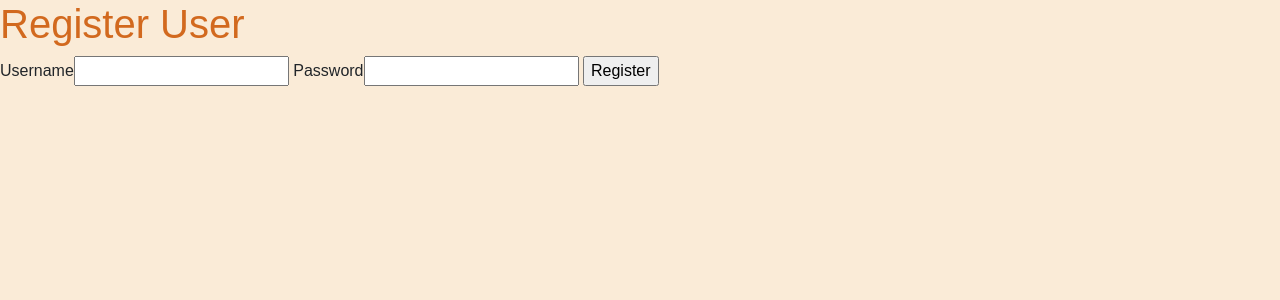
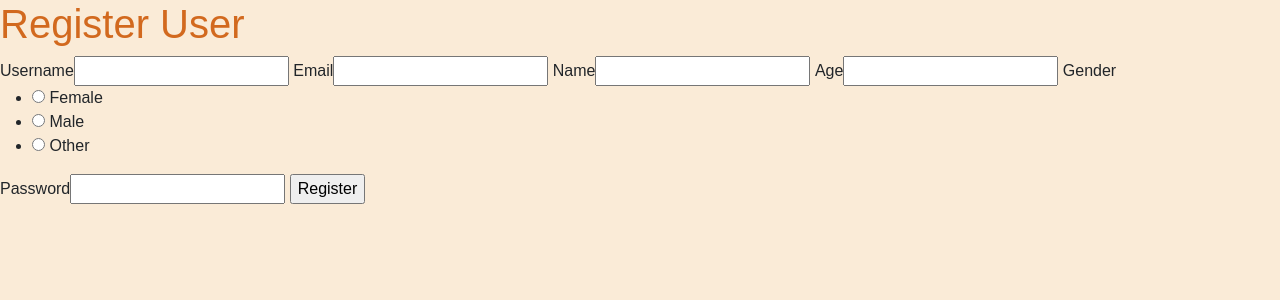
Before and after one commit to JuanF2019/flask-demo, a Flask app: page /auth/register in a window 1280 px wide. Shown: the part 56-356 px from the top of the page. Run offline with Flask 3, Linux system fonts and the light colour scheme.

Commit message:
Added more fields

```diff
--- a/register_form/app.py
+++ b/register_form/app.py
@@ -1,6 +1,6 @@
 from flask import Flask, render_template, url_for, request
 from datetime import datetime
-from wtforms.validators import DataRequired, Length
+from wtforms.validators import DataRequired, Length, Email, InputRequired
 
 app = Flask(__name__)
 app.config.from_mapping(
@@ -14,11 +14,18 @@ def index():
 
 #Crear formulario
 from flask_wtf import FlaskForm
-from wtforms import StringField, PasswordField, SubmitField
+from wtforms import StringField, PasswordField, SubmitField, IntegerField, RadioField
+
 
 class RegisterForm(FlaskForm):
-    username = StringField("Username", validators = [DataRequired(), Length(min=4,max=25)])
-    password = PasswordField("Password", validators = [DataRequired(), Length(min=6,max=40)])
+    username = StringField("Username", validators=[DataRequired(), Length(min=4, max=25)])
+    email = StringField("Email", validators=[DataRequired(), Email()])
+    name = StringField("Name", validators=[DataRequired()])
+    age = IntegerField("Age", validators=[DataRequired()])
+    gender = RadioField('Gender',
+                        choices=['Female', 'Male', 'Other'],
+                        validators=[InputRequired()])
+    password = PasswordField("Password", validators=[DataRequired(), Length(min=6, max=40)])
     submit = SubmitField("Register")
 
 @app.route('/auth/register',methods=['GET','POST'])
--- a/register_form/templates/auth/register.html
+++ b/register_form/templates/auth/register.html
@@ -8,7 +8,12 @@
 <form action="" method="POST">
     {{form.hidden_tag()}}
     {{form.username.label}}{{form.username}}
+    {{form.email.label}}{{form.email}}
+    {{form.name.label}}{{form.name}}
+    {{form.age.label}}{{form.age}}
+    {{form.gender.label}}{{form.gender}}
     {{form.password.label}}{{form.password}}
+
     {{form.submit}}
 </form>
 
```
Also changed, not shown: 1 other file.
